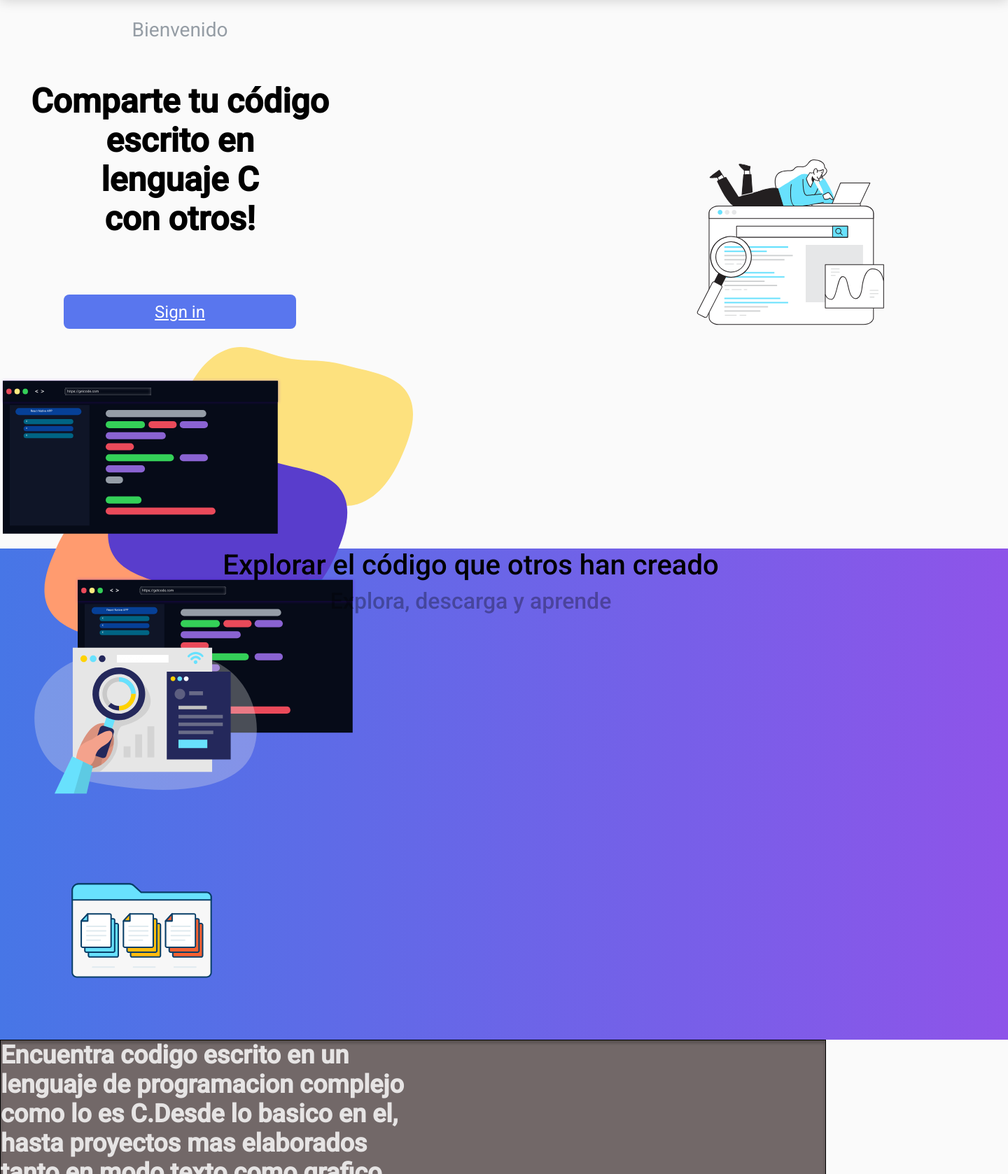
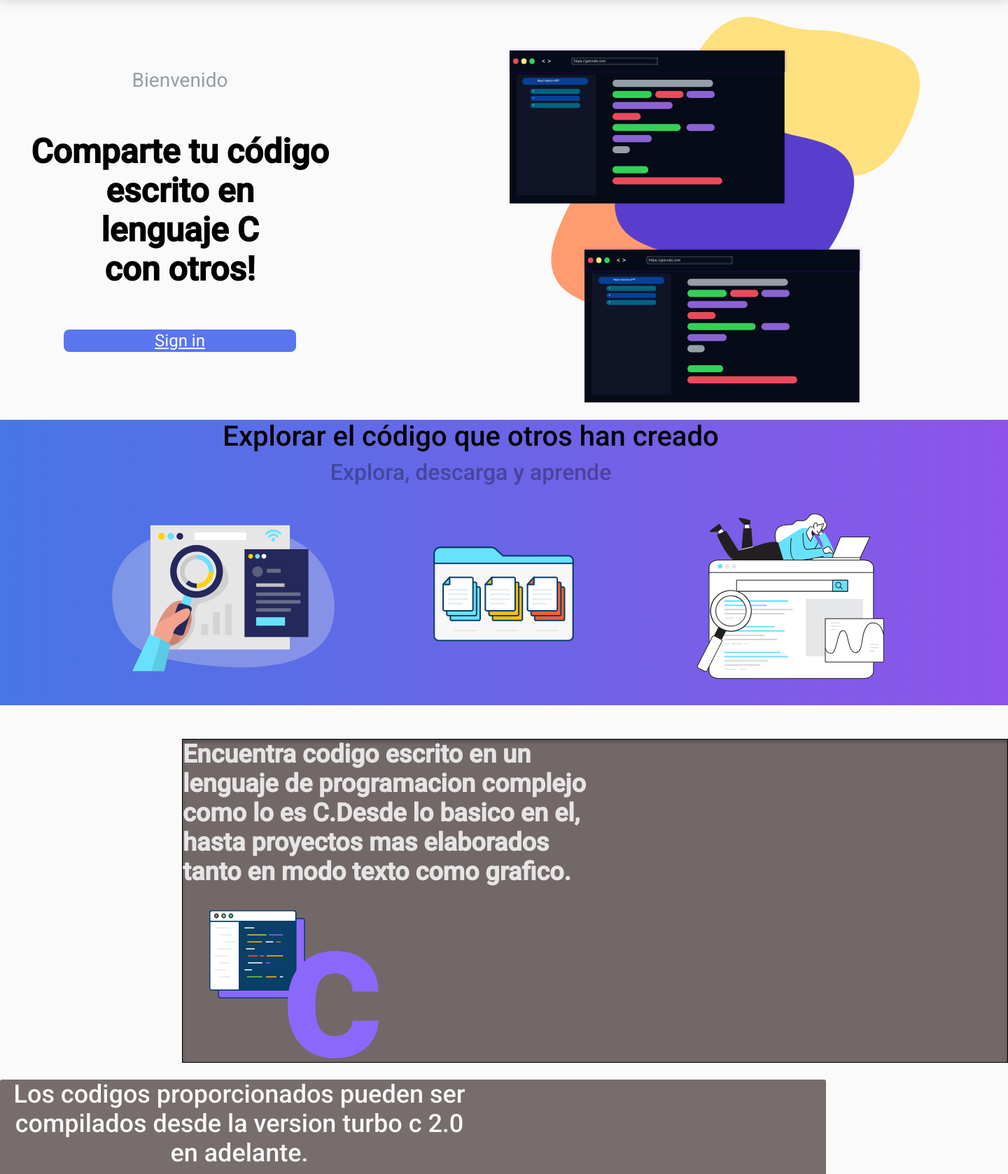
Before and after one commit to mgrobleto/CodeLand, a Flask app: page / in a window 1440 px wide. Shown: the part 70-1748 px from the top of the page at 70% size. Run offline with Flask 2, Linux system fonts and the light colour scheme; parts of the project's set-up code (start-up, migrations or seed data) failed here and were passed over; some libraries are stand-ins or nearby versions.

Commit message:
cambios al estilo del home

```diff
--- a/static/style.css
+++ b/static/style.css
@@ -9,16 +9,30 @@ body {
 .contenedorHome {
     /* HOME*/
     position:static;
-    width: 1440px;
+    max-width: 1440px;
+    width: 100%;
     margin: 0% auto;
-    height: 3725px;
     background: #fafafa;
 }
+
+.container-entrada > [class*="entrada"] {
+    margin-top: 24px;
+}
+
+.entrada-informacion > [class*="contenedor"] {
+    margin-top: 24px;
+}
+
+.entrada-informacion > [class*="contenedor"]:nth-child(2n+1) {
+    align-self: flex-end;
+}
+
 .entrada {
     /* Entrada */
-    width: 1440px;
+    display: grid;
+    grid-template-columns: repeat(2, 1fr);
+    grid-gap: 8px;
     margin: 0% auto;
-    height: 784px;
 }
 .contenedor-de-textos {
     /* hero_title */
@@ -31,7 +45,6 @@ body {
     align-items: center;
     padding: 0px;
     width: 514px;
-    height: 496px;
     left: 103px;
     top: 237px;
 }
@@ -39,14 +52,12 @@ body {
     /*Imagen de inicio del home*/
 
     width: 586px;
-    height: 551.19px;
     left: 720px;
     top: 114px;
 }
 .bienvenida {
     position: static;
     width: 514px;
-    height: 33px;
     left: 0px;
     top: 55px;
 
@@ -71,7 +82,6 @@ body {
 .descripcion {
     position: static;
     width: 514px;
-    height: 246px;
     left: 0px;
     top: 60px;
 
@@ -100,7 +110,6 @@ body {
 
     position: static;
     width: 332px;
-    height: 49px;
     left: 91px;
     top: 392px;
 
@@ -122,9 +131,9 @@ body {
     color: #ffffff;
 }
 .entrada-explorer {
-
-    width: 1440px;
-    height: 702px;
+    display: flex;
+    flex-direction: column;
+    justify-content: center;
     left: 0px;
     top: 827px;
     background: linear-gradient(90deg, #4776e6 0%, #8e54e9 100%);
@@ -132,7 +141,6 @@ body {
 .titulo1 {
 
     width: 1345px;
-    height: 93px;
     left: 50px;
     top: 91px;
 
@@ -148,11 +156,16 @@ body {
 .secundario {
     color: rgba(0, 0, 0, 0.32);
 }
+
+.contenedor-imagenInicioHomeExplorer {
+    display: flex;
+    justify-content: center;
+}
+
 .contenedor-imagenInicioHomeExplorer1 {
     /* explora */
 
     width: 406px;
-    height: 306px;
     left: 103px;
     top: 267px;
 }
@@ -160,22 +173,19 @@ body {
     /* descarga */
 
     width: 406px;
-    height: 306px;
     left: 519px;
     top: 275px;
 }
 .contenedor-imagenInicioHomeExplorer3 {
     /* aprende */
-    position: absolute;
     width: 406px;
-    height: 306px;
     left: 923px;
     top: 266px;
 }
 .entrada-informacion {
     /* Bloque de info */
-    width: 1440px;
-    height: 1050px;
+    display: flex;
+    flex-direction: column;
     left: 0px;
     top: 1529px;
 }
@@ -183,7 +193,6 @@ body {
     /*Lenguaje C*/
 
     width: 1180px;
-    height: 329px;
     left: 191px;
     top: 38px;
 
@@ -195,7 +204,6 @@ body {
 .textoC {
 
     width: 586px;
-    height: 241px;
     left: 14px;
     top: 40px;
 
@@ -229,7 +235,6 @@ body {
 .compilador {
 
     width: 684px;
-    height: 137px;
     left: 360px;
     top: 109px;
 
--- a/templates/index.html
+++ b/templates/index.html
@@ -5,6 +5,7 @@
 {% endblock %}
 <!--Aqui modifico para darle el estilo al home--->
 {% block body %}
+<div class="container-entrada">
     <div class="entrada">
         <div class="contenedor-de-textos">
             <h2 class = "bienvenida">Bienvenido</h2>
@@ -21,14 +22,16 @@
             <h1 class = "principal">Explorar el código que otros han creado</h1>
             <h2 class = "secundario">Explora, descarga y aprende</h2>
         </div>
-        <div class="contenedor-imagenInicioHomeExplorer1">
-            <img src="static\images\explora.svg" alt="">
-        </div>
-        <div class="contenedor-imagenInicioHomeExplorer2">
-            <img src="static\images\descarga.svg" alt="">
-        </div>
-        <div class="contenedor-imagenInicioHomeExplorer3">
-            <img src="static\images\aprende.svg" alt="">
+        <div class="contenedor-imagenInicioHomeExplorer">
+            <div class="imagenInicioHomeExplorer1">
+                <img src="static\images\explora.svg" alt="">
+            </div>
+            <div class="imagenInicioHomeExplorer2">
+                <img src="static\images\descarga.svg" alt="">
+            </div>
+            <div class="imagenInicioHomeExplorer3">
+                <img src="static\images\aprende.svg" alt="">
+            </div>
         </div>
     </div>
 
@@ -66,13 +69,13 @@
             <img src="static\images\documentacionHome.svg" alt="">
         </div>
     </div>
-
-   <div class="entrada-pieDePagina">
+</div>
+   <footer class="entrada-pieDePagina">
        <div class="imagenLogo">
          <img src="static\images\Logo.svg" alt="">
         </div>
         <h1 class="tituloPieDePagina">CodeLand</h1>
         <h2 class="titulo2PieDePagina"> ©2021 CodeLand</h2>
-   </div>
+   </footer>
 
 {% endblock %}
```
Also changed, not shown: other parts of static/style.css (+18 -26 lines).
